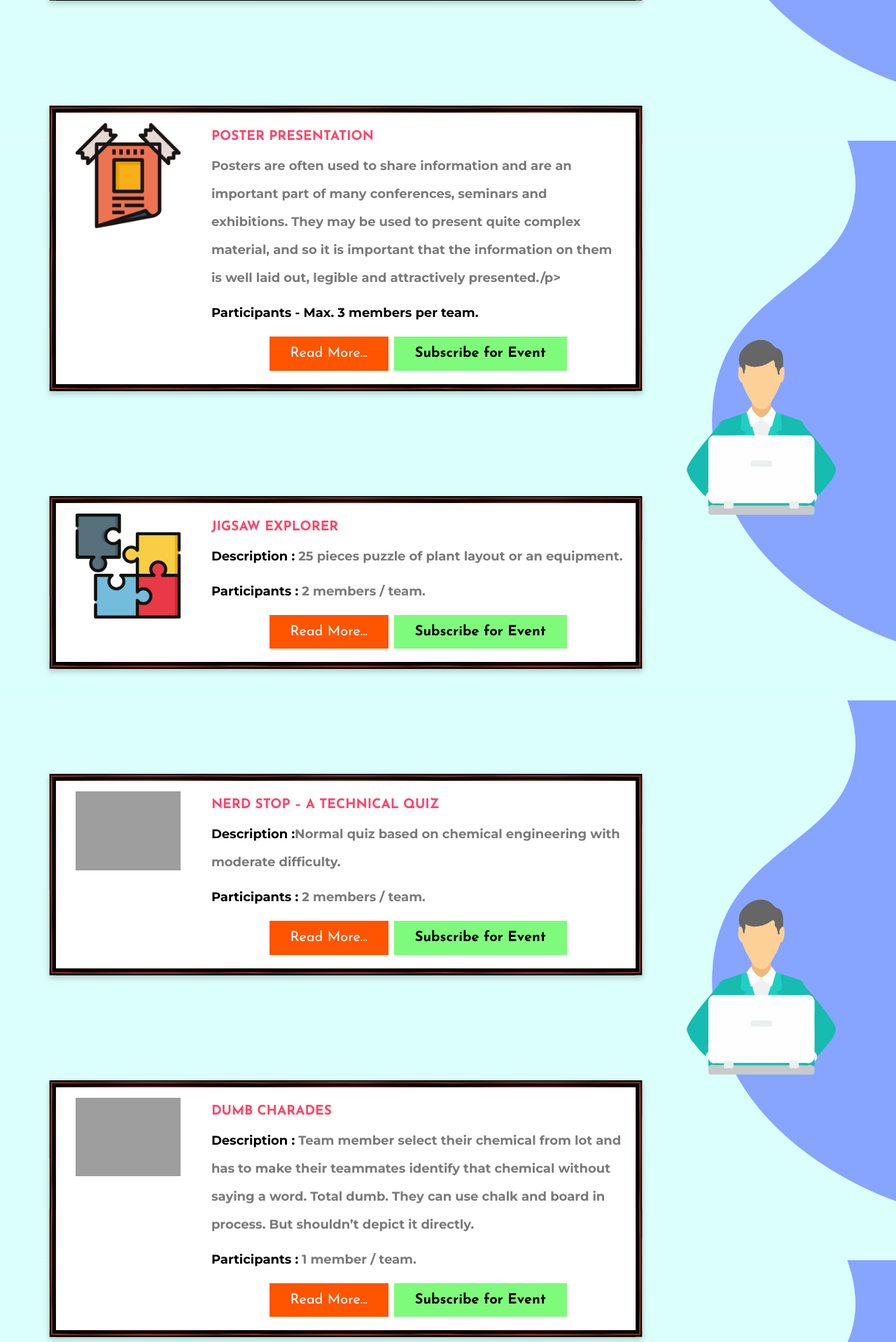
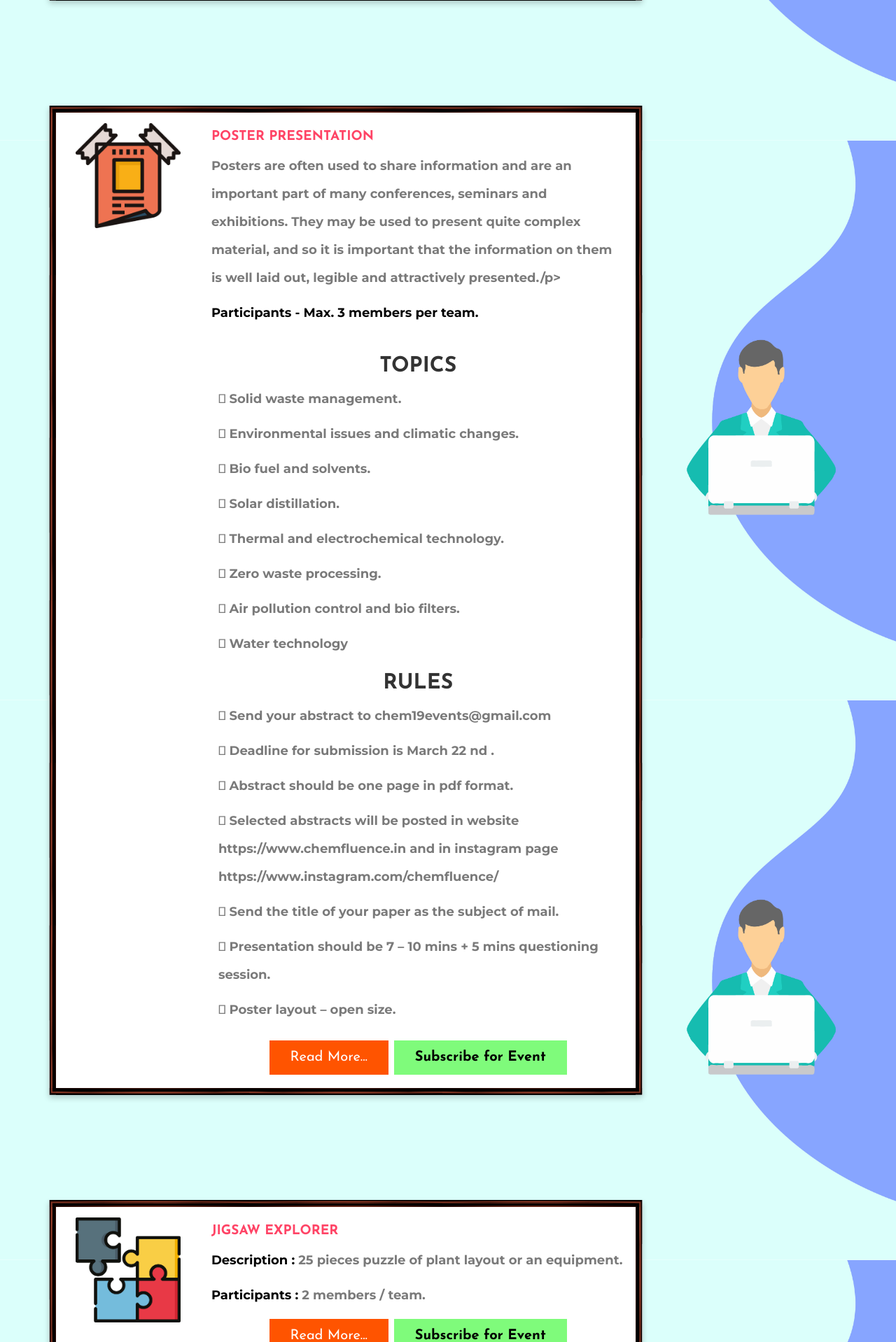
Before and after one commit to startersup/chemfluence, a PHP site: page /tech/ in a window 1280 px wide, after a click on "Read More...". Shown: the part 599-2517 px from the top of the page at 70% size. Run offline with PHP 8.4, Linux system fonts and the light colour scheme; grey boxes are pictures that could not be loaded.

Commit message:
Update index.php
SSSS

```diff
--- a/tech/index.php
+++ b/tech/index.php
@@ -207,7 +207,7 @@ present quite complex material, and so it is important that the
 information on them is well laid out, legible and attractively presented./p>
                                     <p><span>Participants - Max. 3 members per team.</span></p>
 
-                                     <div id="demo6" class="collapse">
+                                     <div id="demo7" class="collapse">
 
                                         <h3>TOPICS</h3>
                                         <p> Solid waste management.</p>
```
